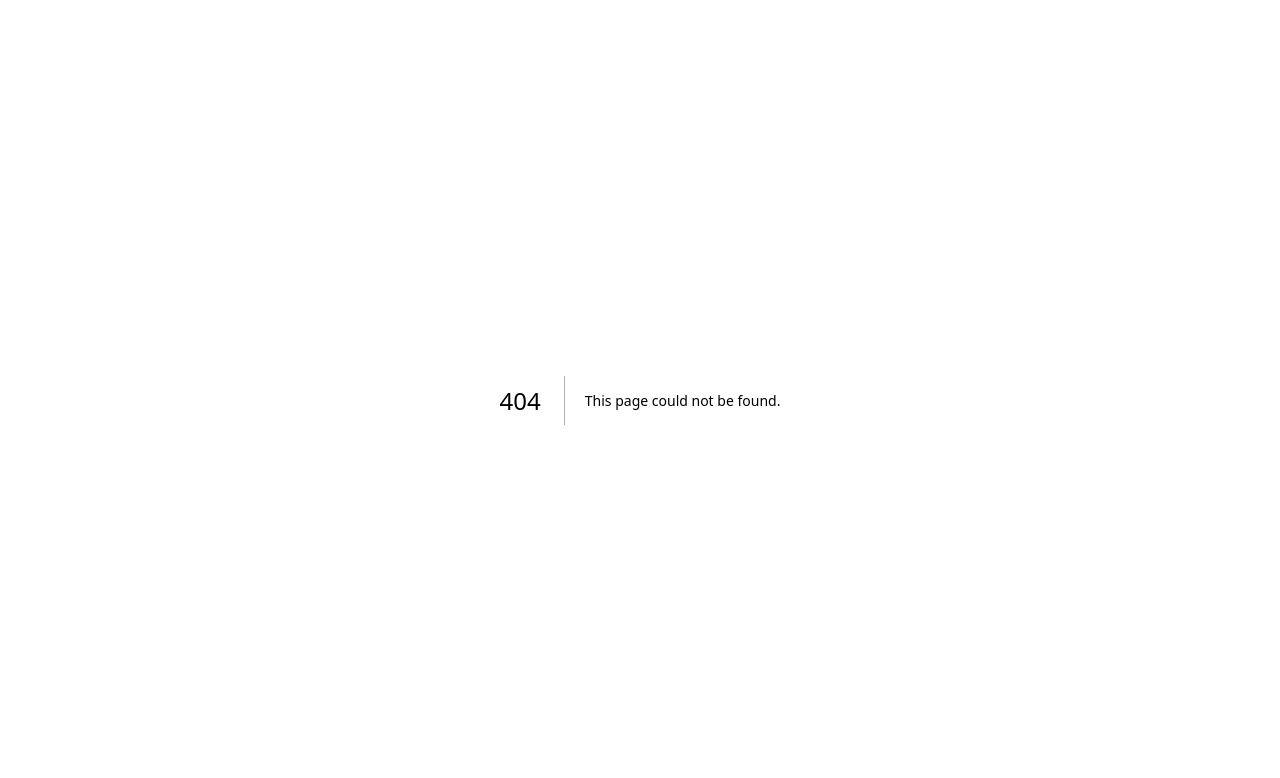
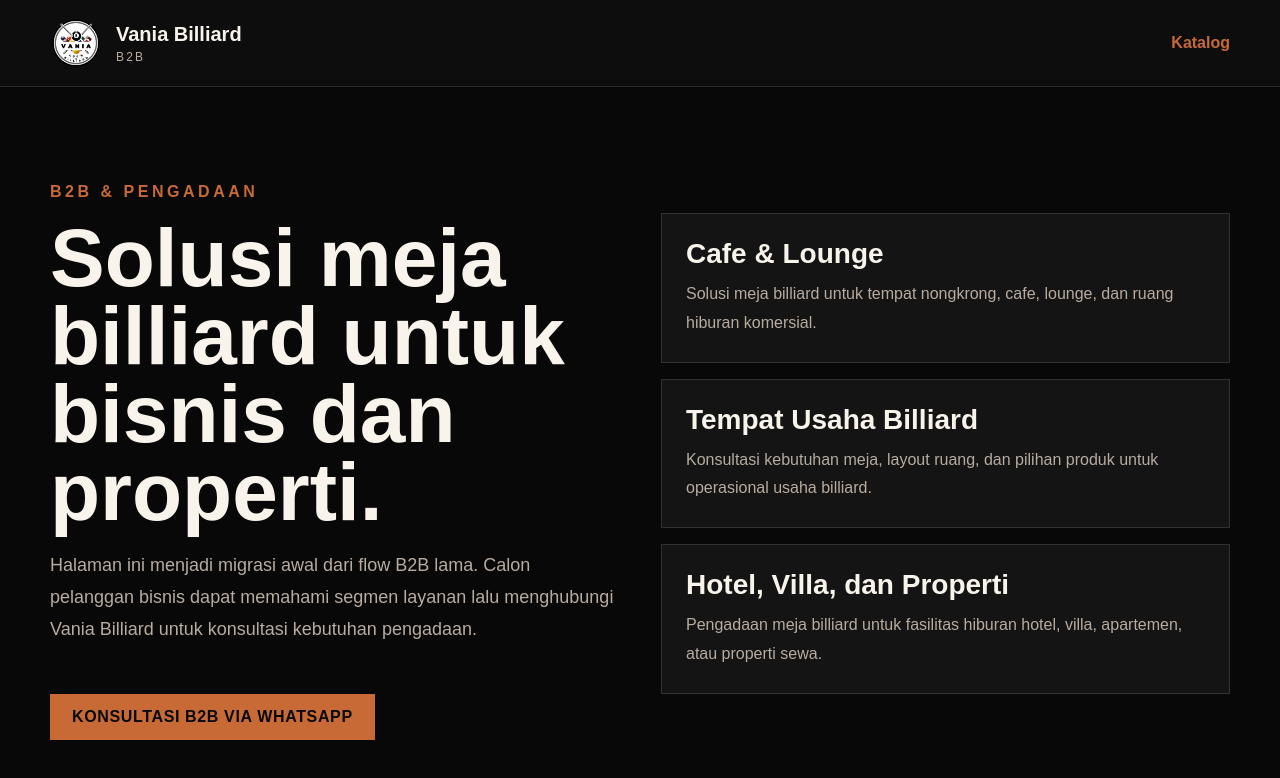
Before and after one commit to elnoru09/vania-billiard-uiux, a Next.js app: page /b2b in a window 1280 px wide. Before the commit this address had no page. Shown: the top 778 px of the page. Built offline with nearby package versions, Linux system fonts and the light colour scheme.

Commit message:
feat: add b2b route from legacy flow

```diff
--- /dev/null
+++ b/src/app/b2b/page.tsx
@@ -0,0 +1,113 @@
+const b2bSegments = [
+  {
+    title: "Cafe & Lounge",
+    description: "Solusi meja billiard untuk tempat nongkrong, cafe, lounge, dan ruang hiburan komersial.",
+  },
+  {
+    title: "Tempat Usaha Billiard",
+    description: "Konsultasi kebutuhan meja, layout ruang, dan pilihan produk untuk operasional usaha billiard.",
+  },
+  {
+    title: "Hotel, Villa, dan Properti",
+    description: "Pengadaan meja billiard untuk fasilitas hiburan hotel, villa, apartemen, atau properti sewa.",
+  },
+];
+
+export default function B2BPage() {
+  const waText =
+    "Halo Vania Billiard, saya ingin konsultasi kebutuhan B2B / pengadaan meja billiard.";
+  const waUrl = `https://wa.me/6282241545326?text=${encodeURIComponent(waText)}`;
+
+  return (
+    <main style={{ minHeight: "100vh", background: "#080808", color: "#f8f4eb" }}>
+      <header style={{ borderBottom: "1px solid rgba(255,255,255,0.12)", background: "#0d0d0d" }}>
+        <div
+          className="container"
+          style={{
+            minHeight: 86,
+            display: "flex",
+            alignItems: "center",
+            justifyContent: "space-between",
+            gap: 24,
+          }}
+        >
+          <a href="/" style={{ display: "flex", alignItems: "center", gap: 14 }}>
+            <img
+              src="/assets/images/logo_vb.png"
+              alt="Vania Billiard"
+              style={{ width: 52, height: 52, objectFit: "contain" }}
+            />
+            <div>
+              <p style={{ margin: 0, fontSize: 20, fontWeight: 800 }}>Vania Billiard</p>
+              <p style={{ margin: "4px 0 0", color: "#b8aca0", fontSize: 12, letterSpacing: "0.18em" }}>
+                B2B
+              </p>
+            </div>
+          </a>
+
+          <a href="/katalog" style={{ color: "#c86a36", fontWeight: 800 }}>
+            Katalog
+          </a>
+        </div>
+      </header>
+
+      <section
+        className="container"
+        style={{
+          padding: "80px 0 96px",
+          display: "grid",
+          gridTemplateColumns: "repeat(auto-fit, minmax(280px, 1fr))",
+          gap: 42,
+          alignItems: "center",
+        }}
+      >
+        <div>
+          <p style={{ color: "#c86a36", fontWeight: 800, letterSpacing: "0.22em", textTransform: "uppercase" }}>
+            B2B & Pengadaan
+          </p>
+          <h1 style={{ fontSize: "clamp(42px, 7vw, 82px)", lineHeight: 0.95, margin: "18px 0" }}>
+            Solusi meja billiard untuk bisnis dan properti.
+          </h1>
+          <p style={{ color: "#b8aca0", fontSize: 18, lineHeight: 1.8 }}>
+            Halaman ini menjadi migrasi awal dari flow B2B lama. Calon pelanggan bisnis dapat memahami segmen layanan
+            lalu menghubungi Vania Billiard untuk konsultasi kebutuhan pengadaan.
+          </p>
+
+          <a
+            href={waUrl}
+            target="_blank"
+            rel="noreferrer"
+            style={{
+              display: "inline-flex",
+              marginTop: 30,
+              background: "#c86a36",
+              color: "#080808",
+              padding: "14px 22px",
+              fontWeight: 800,
+              textTransform: "uppercase",
+              letterSpacing: "0.04em",
+            }}
+          >
+            Konsultasi B2B via WhatsApp
+          </a>
+        </div>
+
+        <div style={{ display: "grid", gap: 16 }}>
+          {b2bSegments.map((segment) => (
+            <article
+              key={segment.title}
+              style={{
+                background: "#141414",
+                border: "1px solid rgba(255,255,255,0.12)",
+                padding: 24,
+              }}
+            >
+              <h2 style={{ margin: "0 0 10px", fontSize: 28 }}>{segment.title}</h2>
+              <p style={{ margin: 0, color: "#b8aca0", lineHeight: 1.8 }}>{segment.description}</p>
+            </article>
+          ))}
+        </div>
+      </section>
+    </main>
+  );
+}
```
